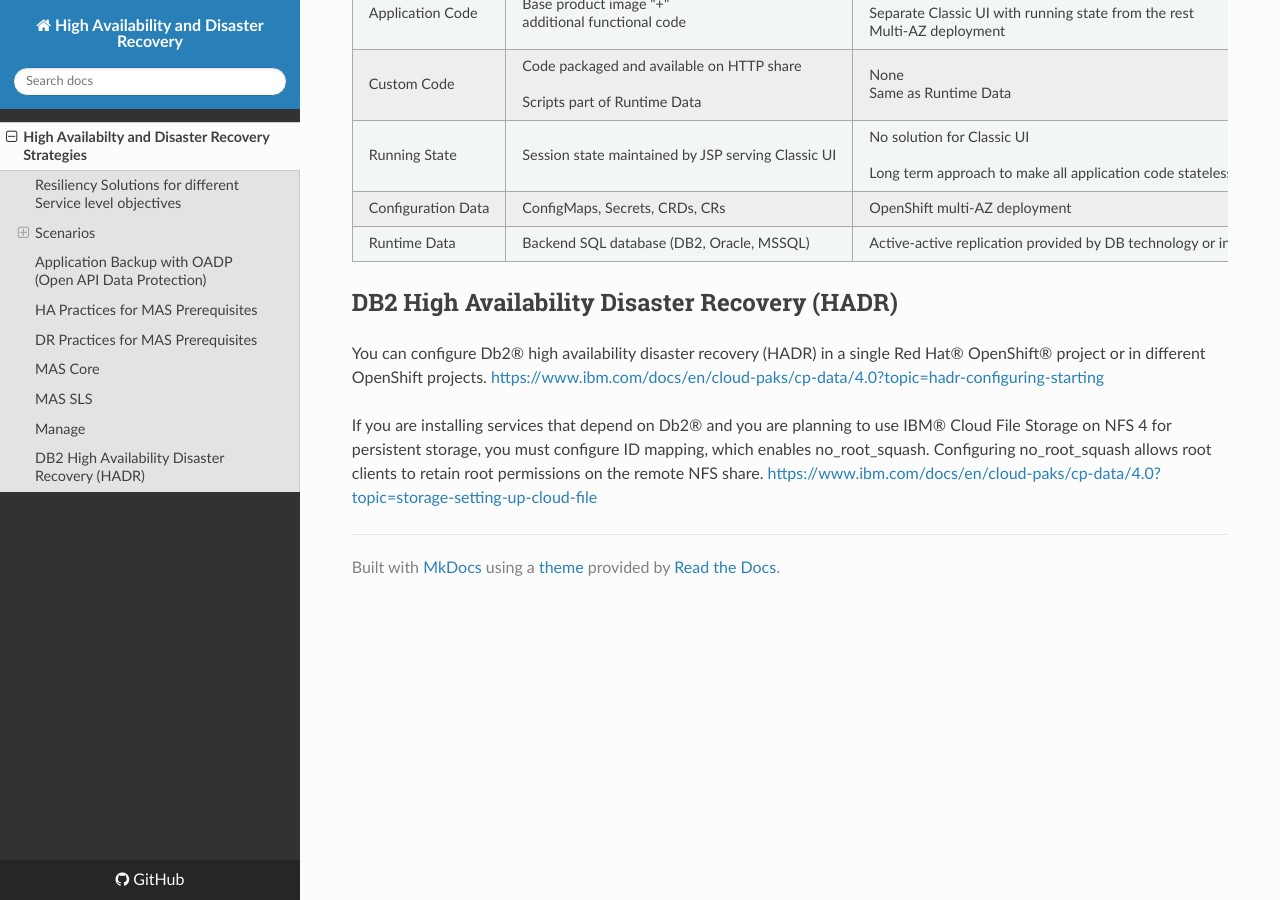
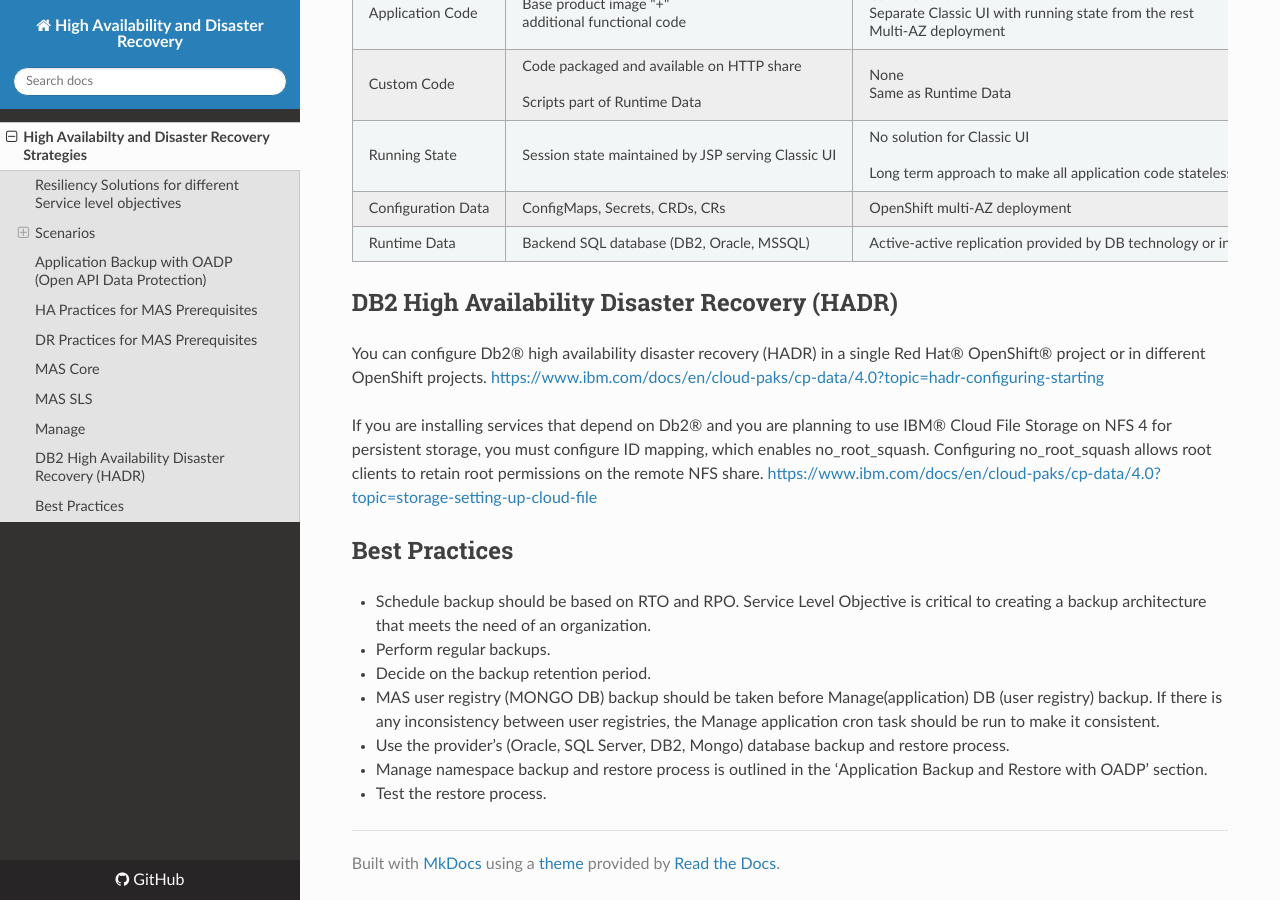
Before and after one commit to ibmmaximo/HADR, an MkDocs documentation site: the page built from docs/index.md, in a window 1280 px wide and 900 px high, scrolled down 8699 px. Built offline with MkDocs 1.6.1, drawn with Linux system fonts in a browser that asks for light colours; nearby versions of some CDN libraries.

Commit message:
Update index.md

```diff
--- a/docs/index.md
+++ b/docs/index.md
@@ -162,3 +162,12 @@
 
 If you are installing services that depend on Db2® and you are planning to use IBM® Cloud File Storage on NFS 4 for persistent storage, you must configure ID mapping, which enables no_root_squash. Configuring no_root_squash allows root clients to retain root permissions on the remote NFS share.
 [https://www.ibm.com/docs/en/cloud-paks/cp-data/4.0?topic=storage-setting-up-cloud-file](https://www.ibm.com/docs/en/cloud-paks/cp-data/4.0?topic=storage-setting-up-cloud-file)
+
+## Best Practices
+- Schedule backup should be based on RTO and RPO. Service Level Objective is critical to creating a backup architecture that meets the need of an organization.
+- Perform regular backups.
+- Decide on the backup retention period.
+- MAS user registry (MONGO DB) backup should be taken before Manage(application) DB (user registry) backup. If there is any inconsistency between user registries, the Manage application cron task should be run to make it consistent.
+- Use the provider’s (Oracle, SQL Server, DB2, Mongo) database backup and restore process.
+- Manage namespace backup and restore process is outlined in the ‘Application Backup and Restore with OADP’ section.
+- Test the restore process.
```
